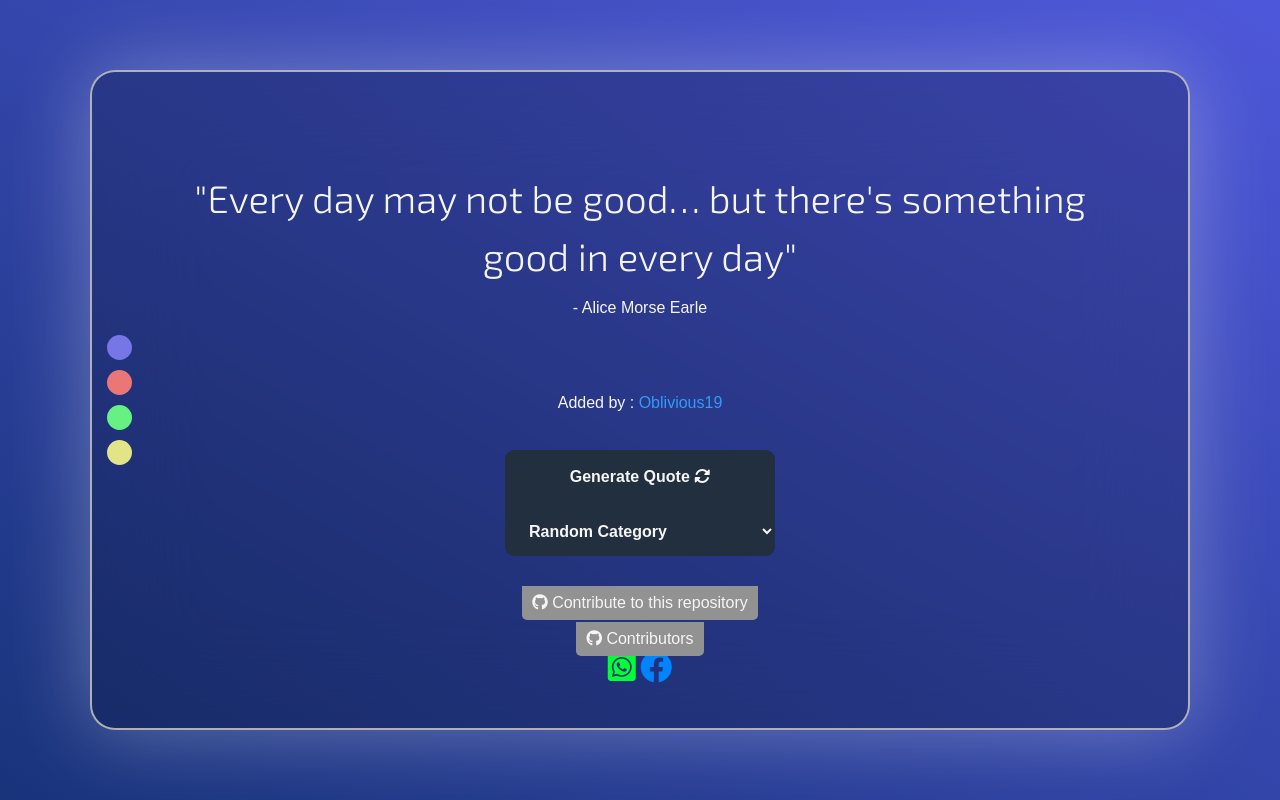
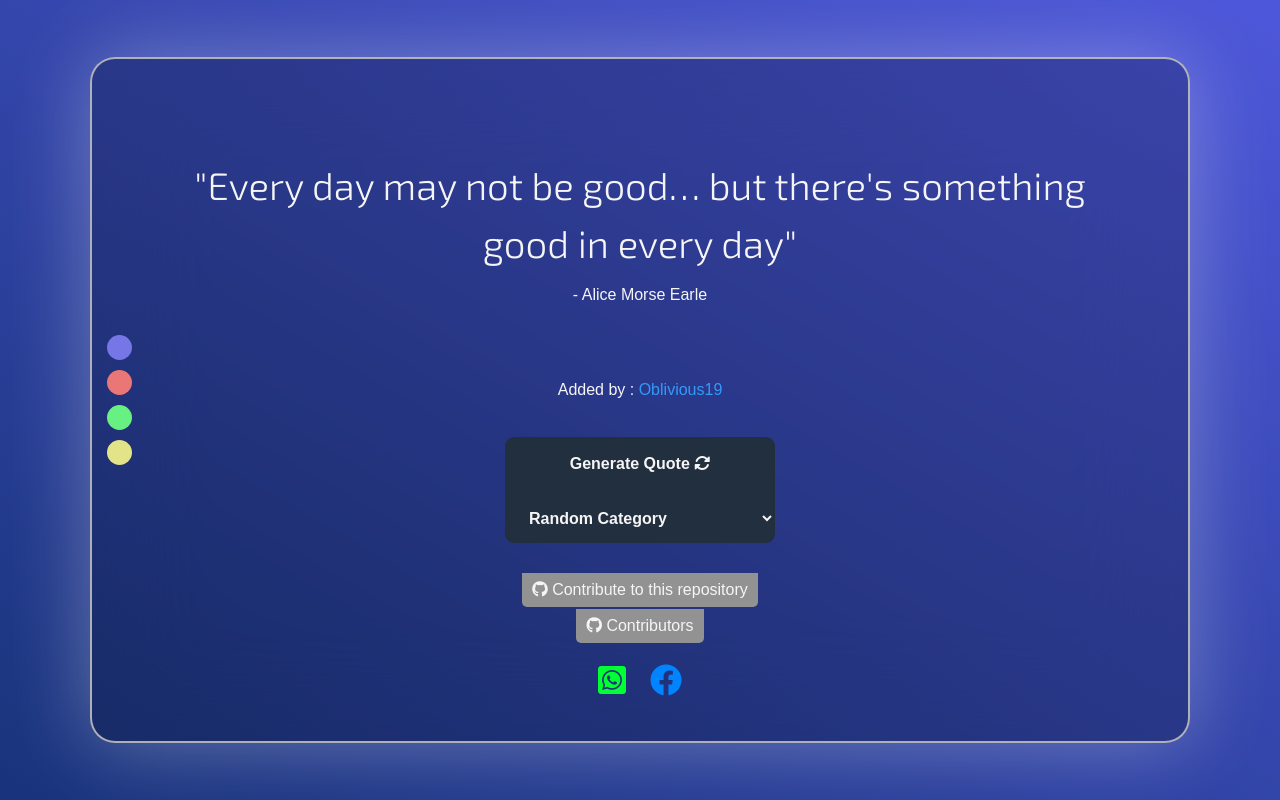
Before and after one commit to Shariar-Hasan/QuoteVerse, a plain HTML site: page index.html in a window 1280 px wide. Drawn offline with nearby package versions, Linux system fonts and the light colour scheme.

Commit message:
Added required styles for the icons

```diff
--- a/assets/css/style.css
+++ b/assets/css/style.css
@@ -23,6 +23,13 @@ body {
   max-width: 1200px;
   width: 100%;
   padding: 3rem;
+}
+
+.share-buttons{
+    margin-top: 6rem;
+    display: flex;
+    gap: 1.5rem;
+    justify-content: center;
 }
 
 main {
```
